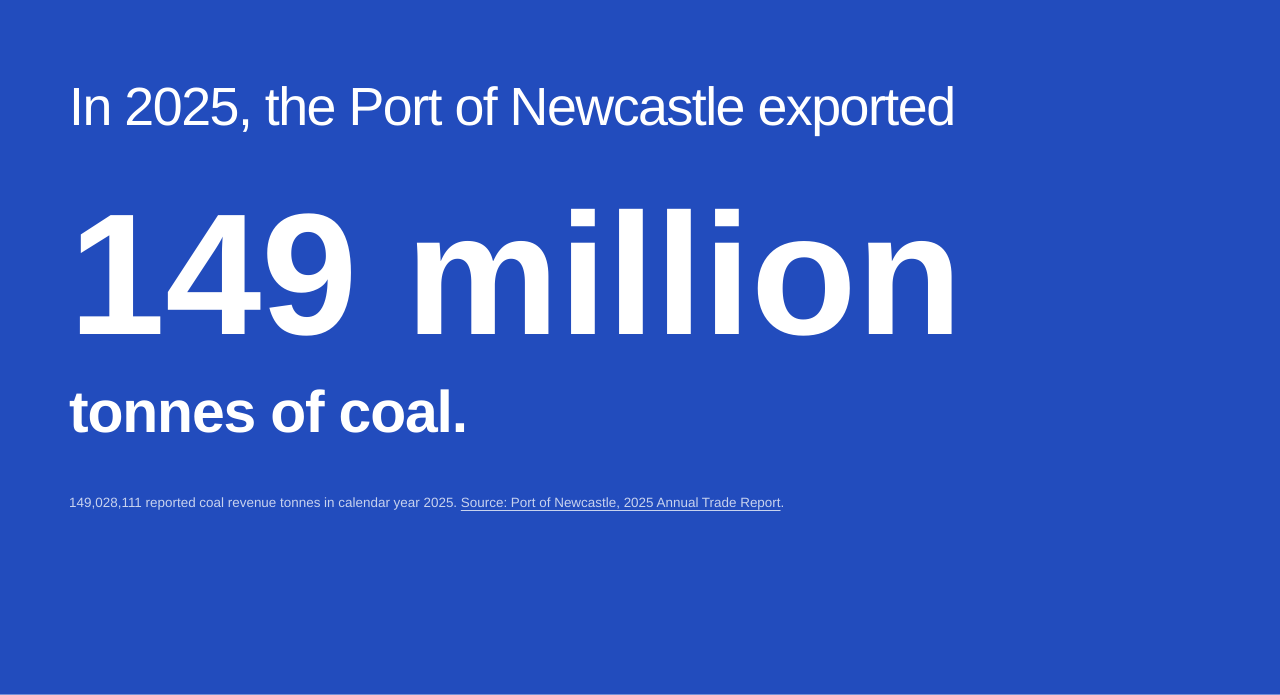
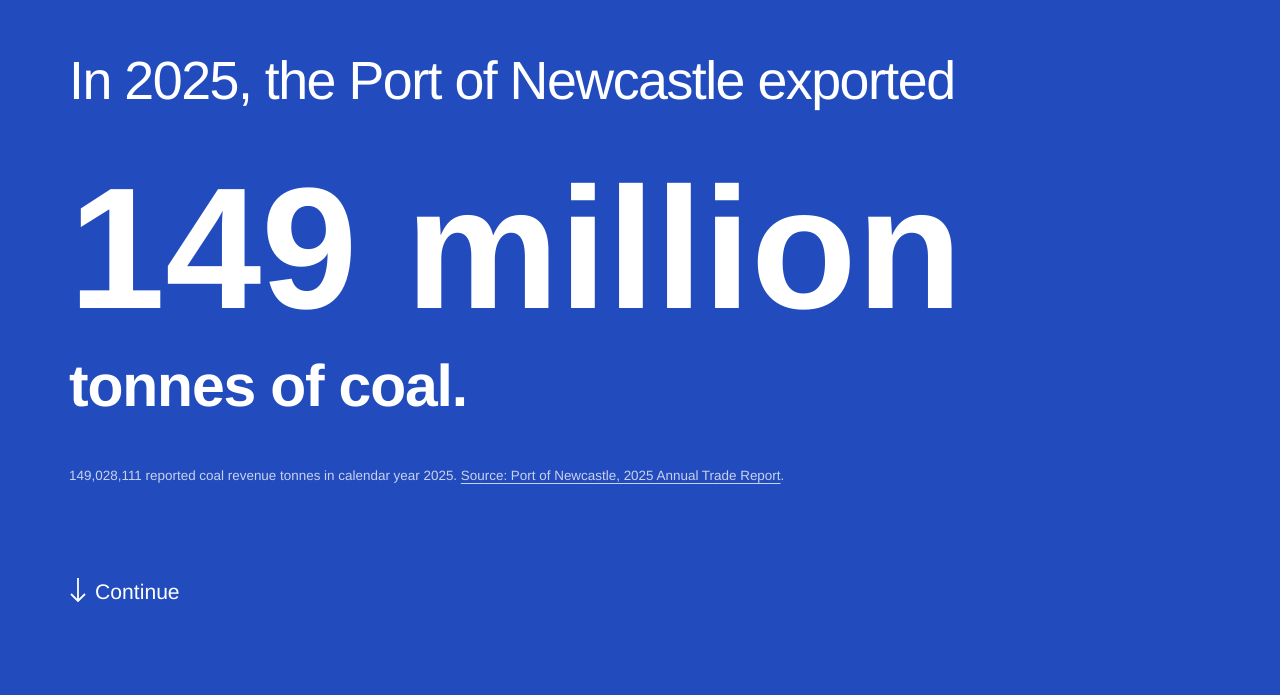
Before and after one commit to climate-defence/emissions, a plain HTML site: page index.html in a window 1280 px wide. Shown: the part 105-800 px from the top of the page. Drawn offline with Linux system fonts and the light colour scheme.

Commit message:
Add first page scroll indicator

```diff
--- a/index.html
+++ b/index.html
@@ -90,6 +90,7 @@
         <p class="metric">149 million</p>
         <p class="unit">tonnes of coal.</p>
         <p class="source-note">149,028,111 reported coal revenue tonnes in calendar year 2025. <a href="https://pon.com.au/wp-content/uploads/2026/04/PON_Annual_Trade_Report_2025-7.pdf#page=3" target="_blank" rel="noopener noreferrer">Source: Port of Newcastle, 2025 Annual Trade Report</a>.</p>
+        <p class="handoff"><svg width="18" height="25" viewBox="0 0 18 25" fill="none" aria-hidden="true"><path d="M9 0v22M2 16l7 7 7-7" stroke="currentColor" stroke-width="1.8"/></svg>Continue</p>
       </div>
     </section>
 
```
